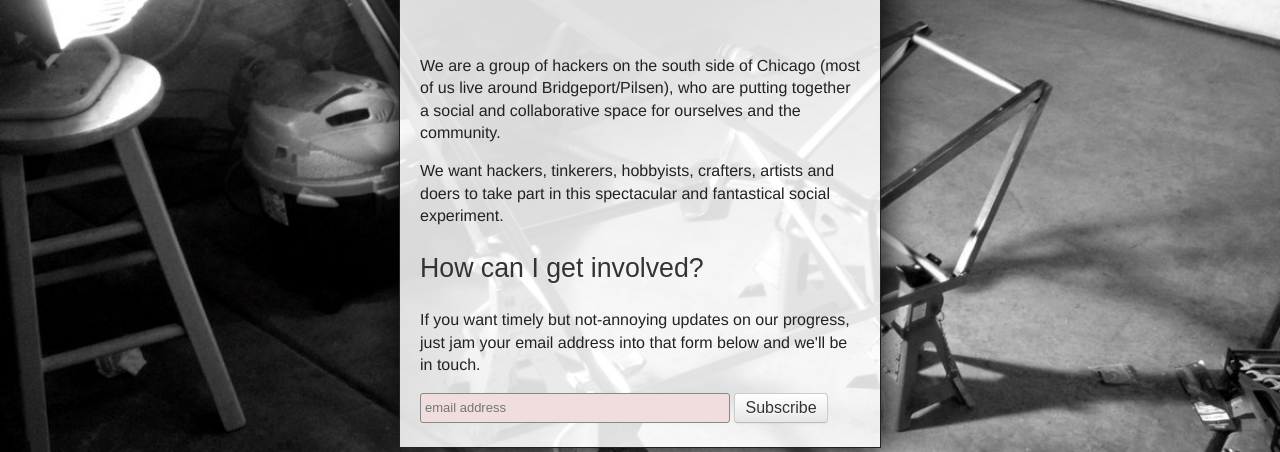
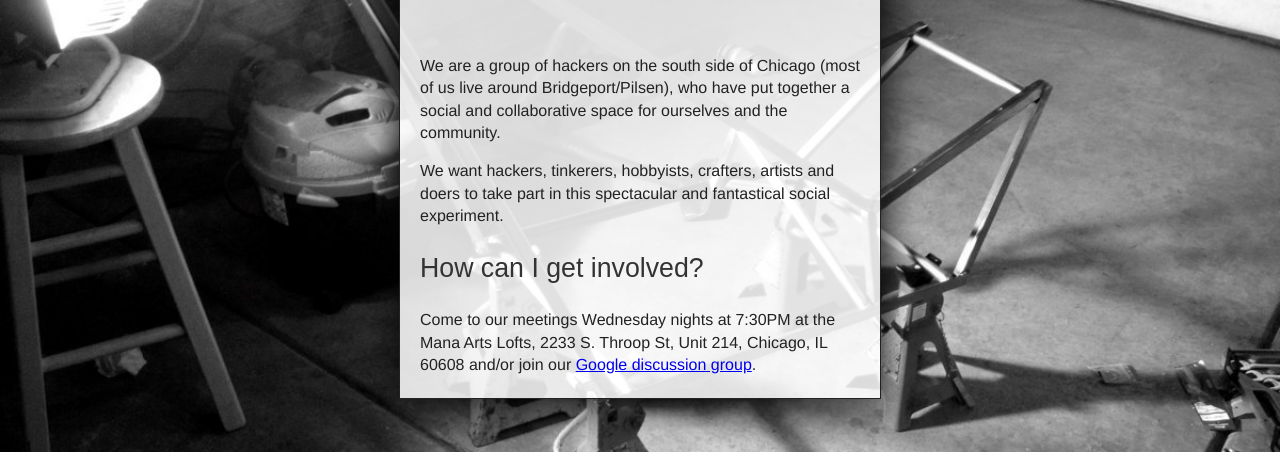
Before and after one commit to sshchicago/southsidehackerspace.com, a plain HTML site: page index.html in a window 1280 px wide. Shown: the part 348-800 px from the top of the page. Drawn offline with nearby package versions, Linux system fonts and the light colour scheme; a web font is replaced by a local one.

Commit message:
Update index.html
holy shit this stuff was outdated because we never thought we'd need it

lol

```diff
--- a/index.html
+++ b/index.html
@@ -22,19 +22,11 @@
 <div class="copy" role="main">
   <h1><img src="img/ssh-logo.png">ssh:chicago</h1>
   <p>We are a group of hackers on the south side of Chicago (most of us live around Bridgeport/Pilsen),
-    who are putting together a social and collaborative space for ourselves and the community.</p>
+    who have put together a social and collaborative space for ourselves and the community.</p>
   <p>We want hackers, tinkerers, hobbyists, crafters, artists and doers to take part in this
     spectacular and fantastical social experiment.</p>
   <h2>How can I get involved?</h2>
-  <p>If you want timely but not-annoying updates on our progress, just jam your email address into that form
-    below and we'll be in touch.</p>
-  <!-- Begin MailChimp Signup Form -->
-  <form action="http://hackerspaces.us4.list-manage2.com/subscribe/post?u=221197bbdcb601aac820e3a80&amp;id=848a9a03c6" method="post" id="mc-embedded-subscribe-form" name="mc-embedded-subscribe-form" class="validate contact-form" target="_blank">
-  	<input type="email" value="" name="EMAIL" class="email form-input" id="mce-EMAIL" placeholder="email address" required>
-  	<input type="submit" value="Subscribe" name="subscribe" id="mc-embedded-subscribe" class="button submit-button">
-  </form>
-
-  <!--End mc_embed_signup-->
+  <p>Come to our meetings Wednesday nights at 7:30PM at the Mana Arts Lofts, 2233 S. Throop St, Unit 214, Chicago, IL 60608 and/or join our <a href="http://groups.google.com/group/southsidehackers/">Google discussion group</a>.</p>
 </div>
 </div>
 
```
